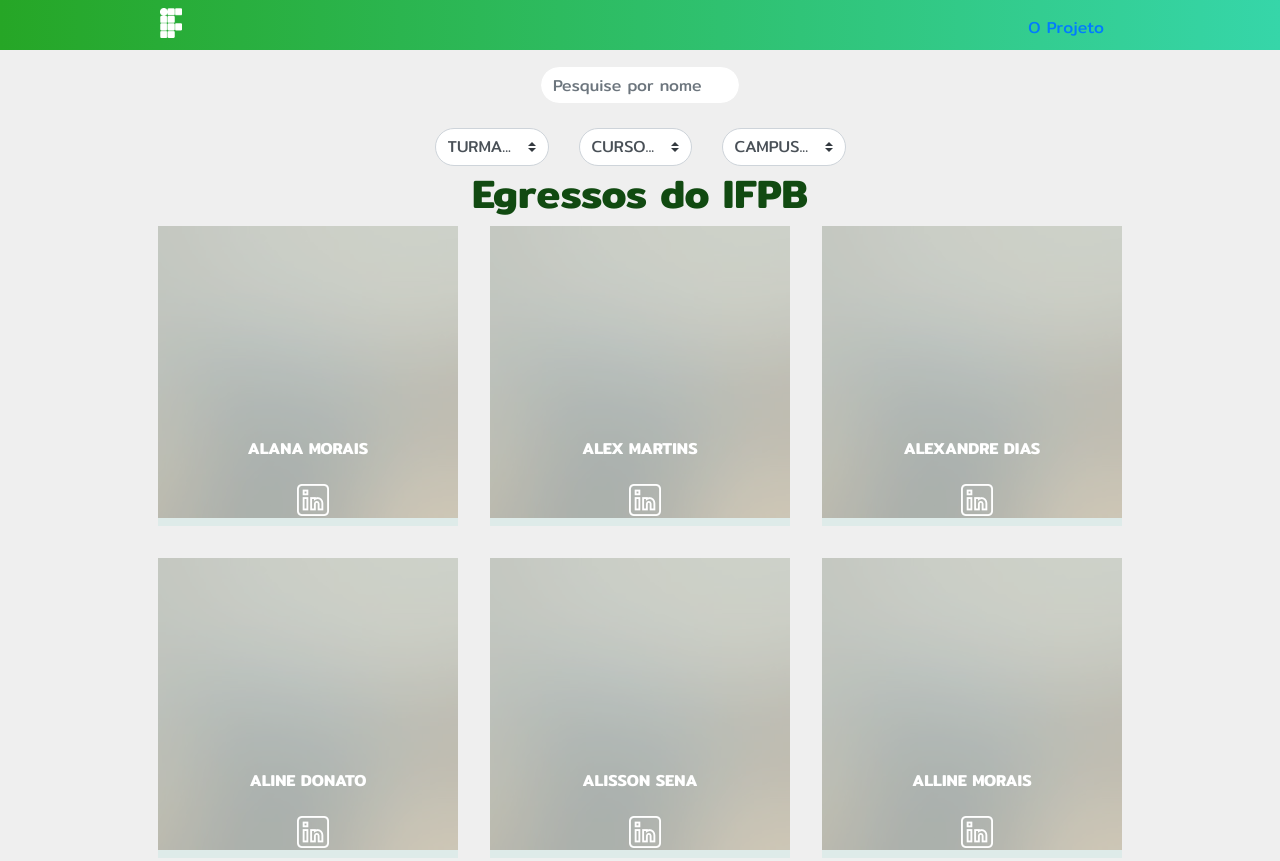
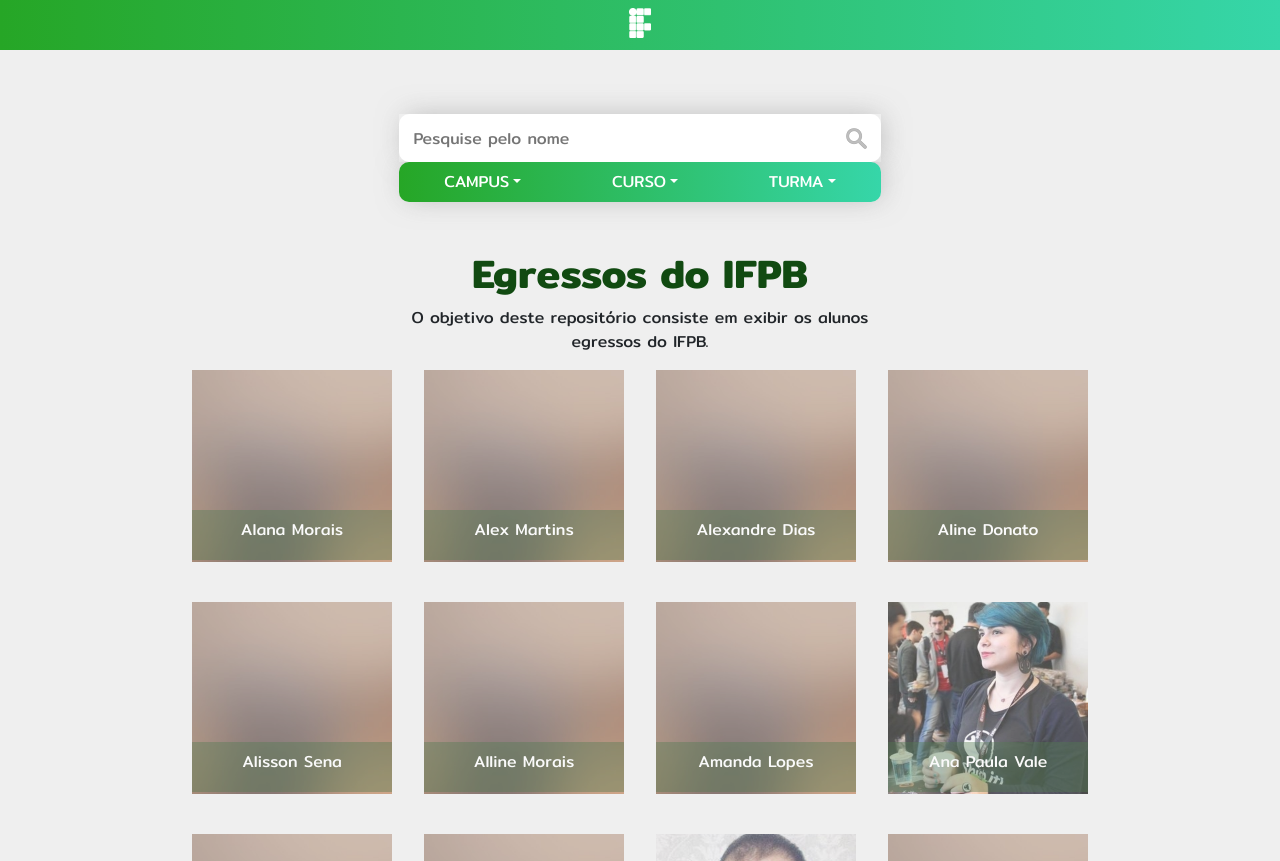
Before and after one commit to angela-oliveira/Egressos-IFPB, a plain HTML site: page index.html in a window 1280 px wide. Shown: the top 861 px of the page. Drawn offline with nearby package versions, Linux system fonts and the light colour scheme.

Commit message:
segundaAlteracao

```diff
--- a/css/main.css
+++ b/css/main.css
@@ -18,24 +18,56 @@ header{
   width: 75%;
   margin: auto;
   padding-top: 0.5rem;
-  display: flex;
-  flex-direction: row;
 }
 .logoif {
   height: 30px;
-  text-align: center;
+  margin: auto;
 }
-/*
-.filtro{
-  height: 315px;
-  background-image: linear-gradient(to right,rgba(54, 214, 214, .6), rgba(54,214,169,1))/*, url(../img/6394.jpg)*/;/*
-  background-position-x: -300px;
-  background-position-y: -100px;
-  background-size: 123%;
-  background-attachment: fixed;
-  /* background-repeat: no-repeat; */
-/*
-}*/
+.filter {
+  margin-top: 4rem;
+  width: 40%;
+}
+.search{
+  margin: auto;
+  box-shadow: 3px -1px 28px -4px rgba(158,158,158,0.71);
+}
+.lista {
+  background-image: linear-gradient(to right, #26a626 , #36d6a9);
+  border-radius: 10px;
+  box-shadow: 3px -1px 28px -4px rgba(158,158,158,0.71);
+}
+.form-control{
+  width: 40%;
+}
+.search-input{
+  background-color: white;
+  /* width: max-content; */
+  min-width: 100%;
+  height:3rem;
+  box-sizing: border-box;
+  border: none;
+  /* border: 2px solid #ccc; */
+  border-radius: 10px;
+  font-size: 16px;
+  background-image: url('../img/searchicon.png');
+  background-position: right;
+  background-position-x: 97%;
+  background-repeat: no-repeat;
+  /* padding-left: 3%; */
+  padding: 3%;
+}
+.list-group{
+  list-style-type: none;
+  display: flex;
+  justify-content: space-around;
+}
+.nav-link{
+  color: #fff;
+}
+.nav-link:hover{
+  color: #114a11;
+}
+
 .input-group{
   width: 35%;
 }
@@ -44,10 +76,15 @@ header{
   border: none;
 }
 
-
 h1 {
   text-align: center;
   font-weight: 100;
+  margin-top: 3rem;
+}
+.tittle{
+  width: 40%;
+  margin: auto;
+  text-align: center;
 }
 
 .input_nome{
@@ -71,26 +108,27 @@ h1 {
 
 .egressos {
   display: grid;
-  grid-template-columns: 300px;
+  grid-template-columns: repeat(4, 200px);
   grid-gap: 2rem;
   justify-content: center;
+  color: #fff
 }
 
 @media (min-width: 610px) {
   .egressos {
-    grid-template-columns: repeat(2, 300px);
+    grid-template-columns: repeat(2, 200px);
   }
 }
 
 @media (min-width: 910px) {
   .egressos {
-    grid-template-columns: repeat(3, 300px);
+    grid-template-columns: repeat(4, 200px);
   }
 }
 
 @media (min-width: 1920px) {
   .egressos {
-    grid-template-columns: repeat(4, 300px);
+    grid-template-columns: repeat(4, 200px);
   }
 }
 
@@ -99,7 +137,8 @@ h1 {
   display: flex;
   justify-content: center;
   align-items: center;
-  height: 300px;
+  height: 200px;
+  width: 200px;
   transition: all .4s;
   /* border-radius: 500px; */
   overflow: hidden;
@@ -113,8 +152,10 @@ h1 {
   position: absolute;
   width: 100%;
   height: 100%;
-  opacity: .4;
+  opacity: .7;
   transition: all .4s;
+  /* background-image: url(../img/egressos/041037103.jpg); */
+  background-size: 100%;
 }
 
 .egresso figure img {
@@ -123,16 +164,37 @@ h1 {
 
 .egresso:hover figure {
   opacity: 1;
+  background-color: rgba(54, 214, 212);
+  background-blend-mode: multiply;
 }
-
 .egresso .info {
-  position: absolute;
+  position: relative;
   width: 100%;
-  height: 100%;
-  display: flex;
+  height: 25%;
+  /* opacity: 1; */
+  /* display: flex;
   justify-content: center;
-  background-color: rgba(123, 208, 193, .15);
-  transition: all .4s;
+  transition: all .4s; */
+  z-index: 1;
+  background-color: rgba(17, 74, 17, 0.4);
+  background-blend-mode: multiply;
+  margin-top: 148px;
+  text-align: center;
+}
+.info p {
+  padding-top: 0.5rem
+}
+.egresso:hover .info p{
+  display: none;
+}
+.card-hover{
+  display: none;
+}
+.egresso:hover .card-hover{
+  display: block;
+}
+.card-hover p{
+  text-align: left;
 }
 
 .egresso .icons {
@@ -146,24 +208,27 @@ h1 {
 
 .egresso .name {
   position: absolute;
-  bottom: 60px;
+  /* bottom: 60px; */
   text-align: center;
-  width: 98%;
+  width: 95%;
   margin: 0 auto;
-  color: #fff;
 }
 
 .egresso .icons a {
   margin-left: 10px;
 }
+.egresso .icons a i{
+  color: #fff;
+  font-size: 20px;
+}
 
-.egresso .icons a:hover {
+.egresso .icons a i:hover {
   cursor: pointer;
 }
 
-.egresso .icons a img:hover {
+.egresso .icons a i:hover {
   transition-duration: 0.4s;
-  transform: scale(1.2);
+  transform: scale(1.5);
 }
 
 .egresso:hover .info {
--- a/index.html
+++ b/index.html
@@ -9,6 +9,7 @@
   <link rel="stylesheet" href="https://stackpath.bootstrapcdn.com/bootstrap/4.3.1/css/bootstrap.min.css" integrity="sha384-ggOyR0iXCbMQv3Xipma34MD+dH/1fQ784/j6cY/iJTQUOhcWr7x9JvoRxT2MZw1T"
     crossorigin="anonymous">
   <link href="https://fonts.googleapis.com/css?family=Mitr:400,600&display=swap" rel="stylesheet">
+  <link rel="stylesheet" href="https://use.fontawesome.com/releases/v5.0.10/css/all.css" integrity="sha384-+d0P83n9kaQMCwj8F4RJB66tzIwOKmrdb46+porD/OvrJ+37WqIM7UoBtwHO6Nlg" crossorigin="anonymous">
   <link rel="stylesheet" href="css/main.css">
 </head>
 
@@ -16,69 +17,72 @@
   <header>
     <div class="logoifpb d-flex bd-highlight mb-3">
       <img src="img/LogoIF.png" alt="Logo IFPB" class="logoif mr-auto bd-highlight">
-      <div class="bd-highlight">
+      <!-- <div class="bd-highlight">
           <ul class="nav justify-content-end">
             <li class="nav-item">
-              <a class="nav-link active" href="#">O Projeto</a>
+              <a class="nav-link active" href="#">Cadastre-se</a>
             </li>
           </ul>
-        </div>
+        </div> -->
     </div>
   </header>
-  <div class="filtro">
-      <div class="input-group mb-3">
-          <!-- <input id="search-value-fake" type="text" class="size--lg" name="query" placeholder="Pesquisar todos os recursos" value="" autocomplete="off" min="2" required=""> -->
-          <div id="" class="autocomplete" style="top: 100%; left: 0px;"></div>
-        </div>
-  </div>
-
-  <div class="row justify-content-md-center">
-    <!-- <input type="nome" class="input_nome"> -->
-
-
-    <input class="form-control mx-sm-3 rounded-pill" type="text" placeholder="Pesquise por nome">
-  </div>
-
-  <div class="filtros container">
-    <form class="container">
-      <div class="row justify-content-md-center">
-        <div class="col-auto my-1 col ">
-          <select class="turma custom-select mr-sm-2 rounded-pill " id="inlineFormCustomSelect">
-            <option selected>TURMA...</option>
-            <option value="0">One</option>
-            <option value="1">Two</option>
-            <option value="2">Three</option>
-          </select>
-        </div>
-        <div class="col-auto my-1 col ">
-          <select class="curso custom-select mr-sm-2 rounded-pill " id="inlineFormCustomSelect">
-            <option selected>CURSO...</option>
-            <option value="1">One</option>
-            <option value="2">Two</option>
-            <option value="3">Three</option>
-          </select>
-        </div>
-        <div class="col-auto my-1 col ">
-          <select class="campus custom-select mr-sm-2 rounded-pill " id="inlineFormCustomSelect">
-            <option selected>CAMPUS...</option>
-            <option value="1">One</option>
-            <option value="2">Two</option>
-            <option value="3">Three</option>
-          </select>
-        </div>
-      </div>
-    </form>
-    <!-- <button type="button" class="btn btn-outline-success rounded-pill">TURMA</button>
-      <button type="button" class="btn btn-outline-success rounded-pill">CURSO</button>
-      <button type="button" class="btn btn-outline-success rounded-pill">CAMPUS</button> -->
+  <div class="filter container">
+    <div class="search row justify-content-md-center">
+        <input class="search-input" type="search" placeholder="Pesquise pelo nome" aria-label="Search">
+    </div>
+    <div class="lista">
+      <ul class="list-group list-group-horizontal">
+        <li class="nav-item dropdown">
+            <a class="nav-link dropdown-toggle" data-toggle="dropdown" href="#" role="button" aria-haspopup="true" aria-expanded="false">CAMPUS</a>
+            <div class="dropdown-menu campus">
+              <a class="dropdown-item" href="#">JP</a>
+              <a class="dropdown-item" href="#">Cabedelo</a>
+              <a class="dropdown-item" href="#">CG</a>
+            </div>
+        </li>
+        <li class="nav-item dropdown">
+            <a class="nav-link dropdown-toggle" data-toggle="dropdown" href="#" role="button" aria-haspopup="true" aria-expanded="false">CURSO</a>
+            <div class="dropdown-menu curso"></div>
+        </li>
+        <li class="nav-item dropdown">
+            <a class="nav-link dropdown-toggle" data-toggle="dropdown" href="#" role="button" aria-haspopup="true" aria-expanded="false">TURMA</a>
+            <div class="dropdown-menu turma"></div>
+        </li>
+        <!-- <li class="list-group-item">CURSO</li>
+        <li class="list-group-item">TURMA</li> -->
+      </ul>
+    </div>
 
   </div>
-  <h1 style="font-weight: 100"><b style="font-weight: bold; color: #114a11">Egressos do IFPB</b>
-  </h1>
+  <div class="tittle">
+      <h1 style="font-weight: 100"><b style="font-weight: bold; color: #114a11">Egressos do IFPB</b>
+      </h1>
+      <p>O objetivo deste repositório consiste em exibir os alunos egressos do IFPB.</p>
+
+  </div>
 
 
 
-  <div class="egressos"></div>
+  <div class="egressos">
+      <div class="egresso">
+          <figure style="background-image: url(img/egressos/041037103.jpg);">
+            <div class="info">
+              <p>Nome Sobrenome</p>
+              </div>
+            <!-- <img src="img/egressos/09571013.jpg" alt="nomeCompactado"> -->
+          </figure>
+          <div class="icons card-hover">
+              lin + git + f + i + tt
+          </div>
+
+          <div class="name card-hover">
+            <h2>Nome Sobrenome</h2>
+            <p>Curso: Sistemas para Internet <br>Campus: JP<br>Turma: 2018.1</p>
+          </div>
+        </div>
+
+  </div>
+
   <script src="js/main.js"></script>
   <script src="https://code.jquery.com/jquery-3.3.1.slim.min.js" integrity="sha384-q8i/X+965DzO0rT7abK41JStQIAqVgRVzpbzo5smXKp4YfRvH+8abtTE1Pi6jizo"
     crossorigin="anonymous"></script>
--- a/js/main.js
+++ b/js/main.js
@@ -6,10 +6,16 @@ const filter_turma = new Set()
 const filter_curso = new Set()
 const filter_campus = new Set()
 
+criar_filtro_campus()
+
+
+
 fetch('data/egressos.json')
   .then(res => res.json())
   .then(json => exibeEgressos(json))
+  .then(json => array_filtro(json))
 
+// essa função irá escolher quais card serão exibidos (apenas aqueles que tem linkedin), ordenar, e chamar a função mountCard para exibir
 function exibeEgressos(egressos) {
   const egressosContainer = document.querySelector(".egressos")
   const view = egressos
@@ -20,7 +26,7 @@ function exibeEgressos(egressos) {
 
   egressosContainer.innerHTML = view
 }
-
+// Montar o card no html
 function mountCard(person) {
 
   let github = ``
@@ -30,41 +36,58 @@ function mountCard(person) {
   let twitter = ``
 
   if (person.hasOwnProperty("linkedin")) {
-    linkedin = `<a target="_blank" href="${person.linkedin}"><img src="img/icons/linkedin.png" alt="linkedin"/></a>`
+    linkedin = `<a target="_blank" href="${person.linkedin}"><i class="fab fa-linkedin-in"></i></a>`
   }
 
   if (person.hasOwnProperty("github")) {
-    github = `<a target="_blank" href="${person.github}"><img src="img/icons/github.png" alt="github"/></a>`
+    github = `<a target="_blank" href="${person.github}"><i class="fab fa-github"></i></a>`
   }
 
   if (person.hasOwnProperty("facebook")) {
-    facebook = `<a target="_blank" href="${person.facebook}"><img src="img/icons/facebook.png" alt="facebook"/></a>`
+    facebook = `<a target="_blank" href="${person.facebook}"><i class="fab fa-facebook"></i></a>`
   }
 
   if (person.hasOwnProperty("instagram")) {
-    instagram = `<a target="_blank" href="${person.instagram}"><img src="img/icons/instagram.png" alt="instagram"/></a>`
+    instagram = `<a target="_blank" href="${person.instagram}"><i class="fab fa-instagram"></i></a>`
   }
 
   if (person.hasOwnProperty("twitter")) {
-    twitter = `<a target="_blank" href="${person.twitter}"><img src="img/icons/twitter.png" alt="twitter"/></a>`
+    twitter = `<a target="_blank" href="${person.twitter}"><i class="fab fa-twitter"></i></a>`
   }
+  let truma_card = person.id //Precisa selecionar os quatro primeiros numeros para exibir a turma
+
 
   const card = `<div class="egresso">
-    <figure>
-      <img src="img/egressos/${person.hasOwnProperty("avatar") ? person.avatar : 'placeholder.jpg'}" alt="${person.nomeCompactado}">
-    </figure>
-    <div class="icons">
+  <figure style="background-image: url(img/egressos/${person.hasOwnProperty("avatar") ? person.avatar : 'placeholder.jpg'});">
+    <div class="info">
+      <p>${person.nomeCompactado}</p>
+      </div>
+  </figure>
+  <div class="icons card-hover">
         ${linkedin + github + facebook + instagram + twitter}
-    </div>
-    <div class="info">
-    </div>
-    <div class="name">
-      <h2>${person.nomeCompactado}</h2>
-    </div>
   </div>
-  `
+
+  <div class="name card-hover">
+    <h2>${person.nomeCompactado}</h2>
+    <p>Curso: ${person.curso} <br>Campus: ${person.campus}<br>Turma: ${truma_card}</p>
+  </div>
+</div>`
 
   return card
+}
+//Criar um array com os dados expecificos para cada filtro
+function array_filtro(dados){
+  filter_campus.add(dados.filter(x => x.campus))
+
+}
+function exibir_filtros(i){
+  return `<a class="dropdown-item" href="#">${i}</a>`
+}
+function criar_filtro_campus(){
+  campus.innerHTML = ''
+  for(f of filter_campus){
+    campus.insertAdjacentHTML('beforeend',exibir_filtros(f))
+  }
 }
 
 // function array_filter(){
```
Also changed, not shown: img/searchicon.png (added).
